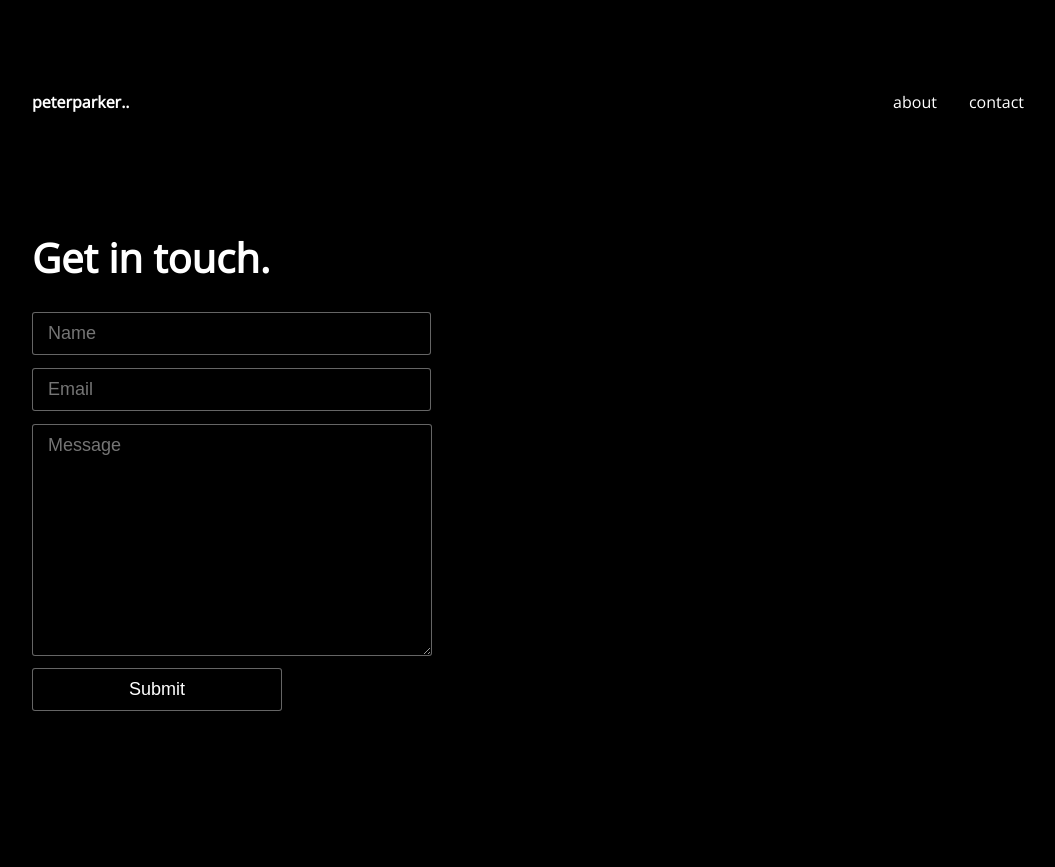
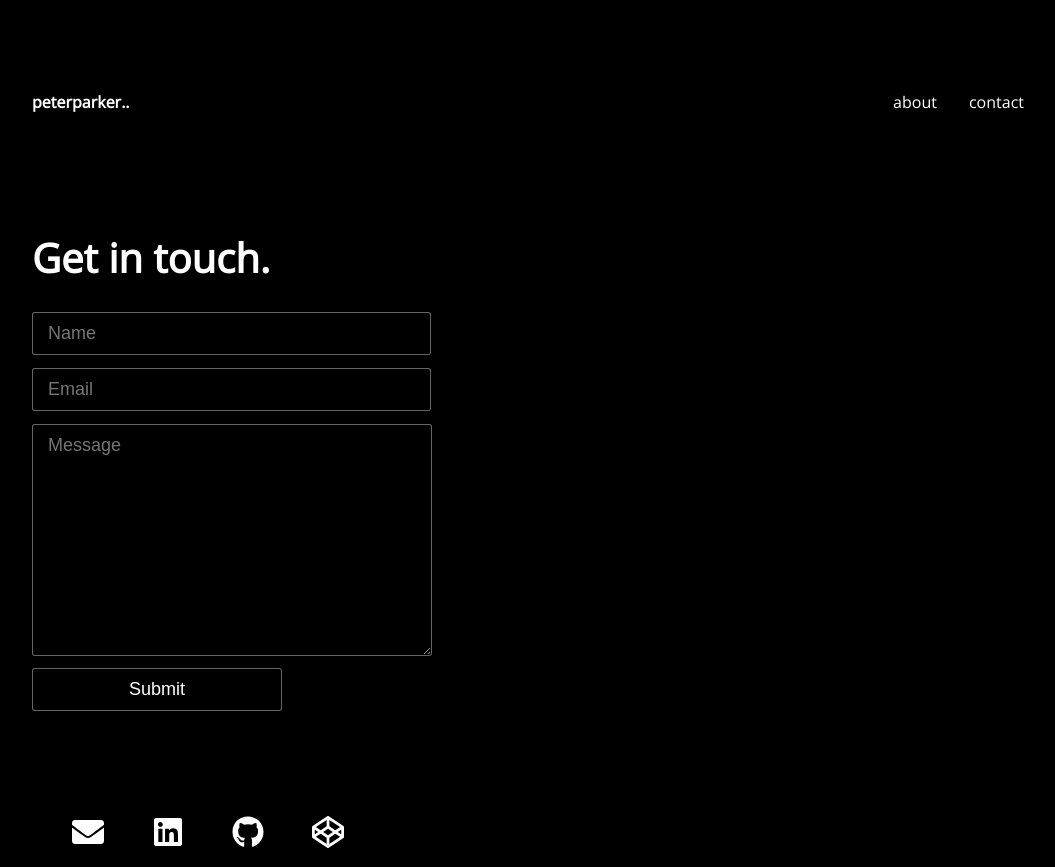
Before and after one commit to dscpvgcoet/hacktoberfest2021-react-portfolio-template, a React (Create React App) app: page /contact in a window 1280 px wide. Shown: the whole page, without its empty margins (96-1151 px from the left). Before the commit the page ends 800 px from the top, so only its background shows below. Built offline with nearby package versions, Linux system fonts and the light colour scheme.

Commit message:
Update contact page

```diff
--- a/src/components/ContactPage.js
+++ b/src/components/ContactPage.js
@@ -1,6 +1,7 @@
 import React from "react";
 import Header from "./header";
 import data from "./yourdata";
+import { FaEnvelope, FaLinkedin, FaGithub, FaCodepen } from "react-icons/fa";
 
 function ContactPage() {
   return (
@@ -14,6 +15,30 @@ function ContactPage() {
           <textarea name="textarea" placeholder="Message" rows="10"></textarea>
           <button>Submit</button>
         </form>
+        <div className="contact_container" style={{ top: "5rem" }}>
+          <ul>
+            <li>
+              <a href="#">
+                <FaEnvelope></FaEnvelope>
+              </a>
+            </li>
+            <li>
+              <a href="#">
+                <FaLinkedin></FaLinkedin>
+              </a>
+            </li>
+            <li>
+              <a href="#">
+                <FaGithub></FaGithub>
+              </a>
+            </li>
+            <li>
+              <a href="#">
+                <FaCodepen></FaCodepen>
+              </a>
+            </li>
+          </ul>
+        </div>
       </div>
     </div>
   );
```
Also changed, not shown: src/components/About.js (+6 -6 lines), src/components/Contact.js (+4 -5 lines).
